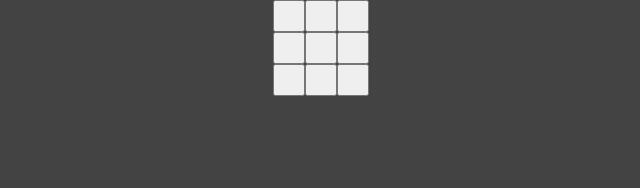
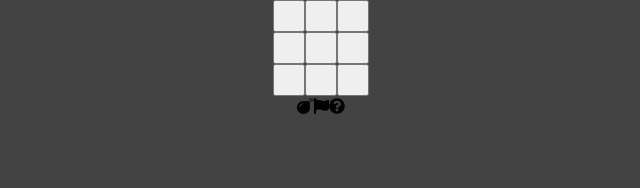
Before and after one commit to zatorriusf/react-bombsearch, a React (Create React App) app: page / in a window 1280 px wide. Shown: the top 188 px of the page, without its empty margins (319-959 px from the left). Built offline with nearby package versions, Linux system fonts and the light colour scheme.

Commit message:
updated to use font-awesome bomb

```diff
--- a/package.json
+++ b/package.json
@@ -3,12 +3,17 @@
   "version": "0.1.0",
   "private": true,
   "dependencies": {
+    "@fortawesome/fontawesome-svg-core": "^1.2.30",
+    "@fortawesome/free-regular-svg-icons": "^5.14.0",
+    "@fortawesome/free-solid-svg-icons": "^5.14.0",
+    "@fortawesome/react-fontawesome": "^0.1.11",
     "@testing-library/jest-dom": "^4.2.4",
     "@testing-library/react": "^9.5.0",
     "@testing-library/user-event": "^7.2.1",
     "node-sass": "^4.14.1",
     "react": "^16.13.1",
     "react-dom": "^16.13.1",
+    "react-fontawesome": "^1.7.1",
     "react-scripts": "3.4.3"
   },
   "scripts": {
--- a/src/cmpnt/board/Board.js
+++ b/src/cmpnt/board/Board.js
@@ -1,6 +1,8 @@
 import React  from "react";
 import Tile from "../tile/Tile";
 import "./Board.scss";
+import { FontAwesomeIcon } from "@fortawesome/react-fontawesome";
+import { faBomb,faFlag,faQuestionCircle } from "@fortawesome/free-solid-svg-icons";
 
 
 
@@ -86,10 +88,12 @@ export default function Board({cols,rows,bombs}) {
         const grid = genBoard(cols,rows,bombs);
         const board = grid.map((row,rowIndex) => {
            return (<div className='row'>
-               {row.map((card,cardIndex) => <Tile cardBack={card}
+               {row.map((card,cardIndex) => {
+                 const tileVal = card === 'B' ? <FontAwesomeIcon icon={faBomb} className='bomb'/>: card
+               return <Tile cardBack={tileVal}
                                                   key={`${rowIndex}-${cardIndex}`}
                                                   id={`${rowIndex}-${cardIndex}`}
-                                                  updateGrid = {updateGrid}/>)}
+                                                  updateGrid = {updateGrid}/>})}
             </div>)
         });
 
@@ -98,6 +102,9 @@ export default function Board({cols,rows,bombs}) {
   return (
     <div className="Board">
       {board}
+      <FontAwesomeIcon icon={faBomb} className='bomb'/>
+      <FontAwesomeIcon icon={faFlag} className='mark flag'/>
+      <FontAwesomeIcon icon={faQuestionCircle} className='mark question'/>
     </div>
   );
 }
```
Also changed, not shown: 1 other file (tests, documents, lock files or other folders).
